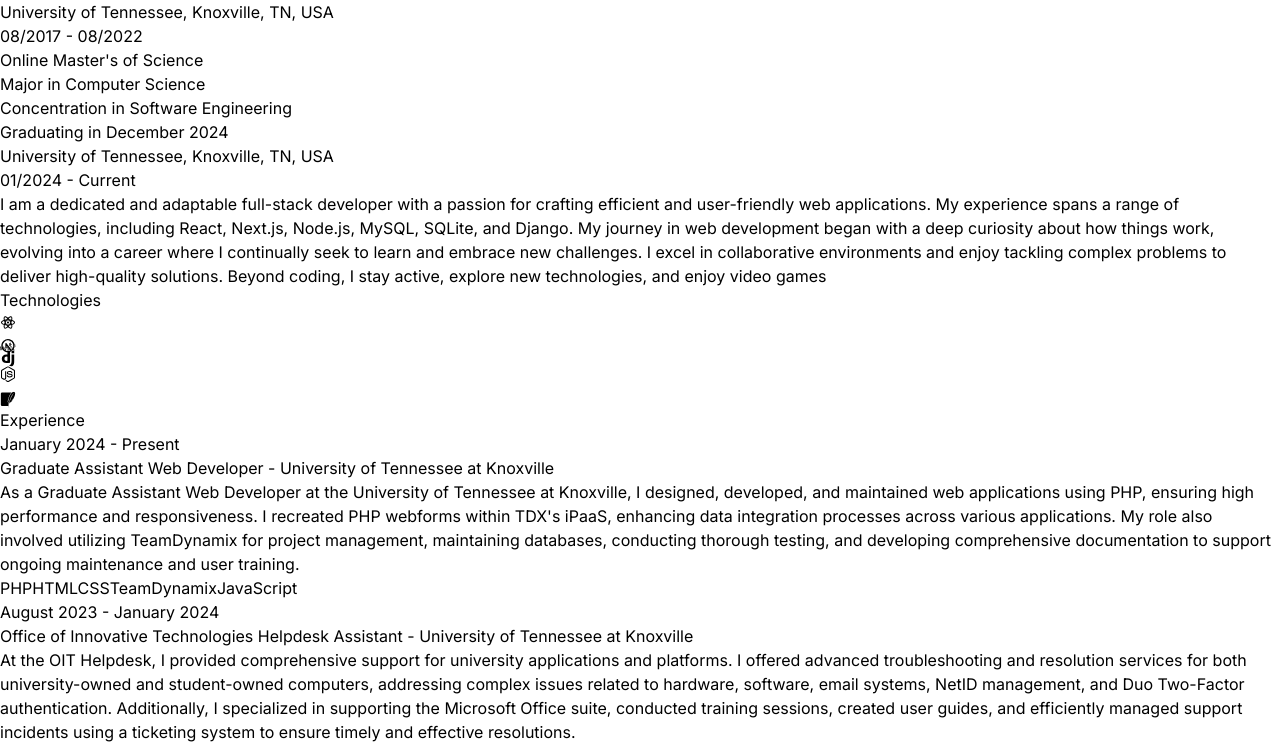
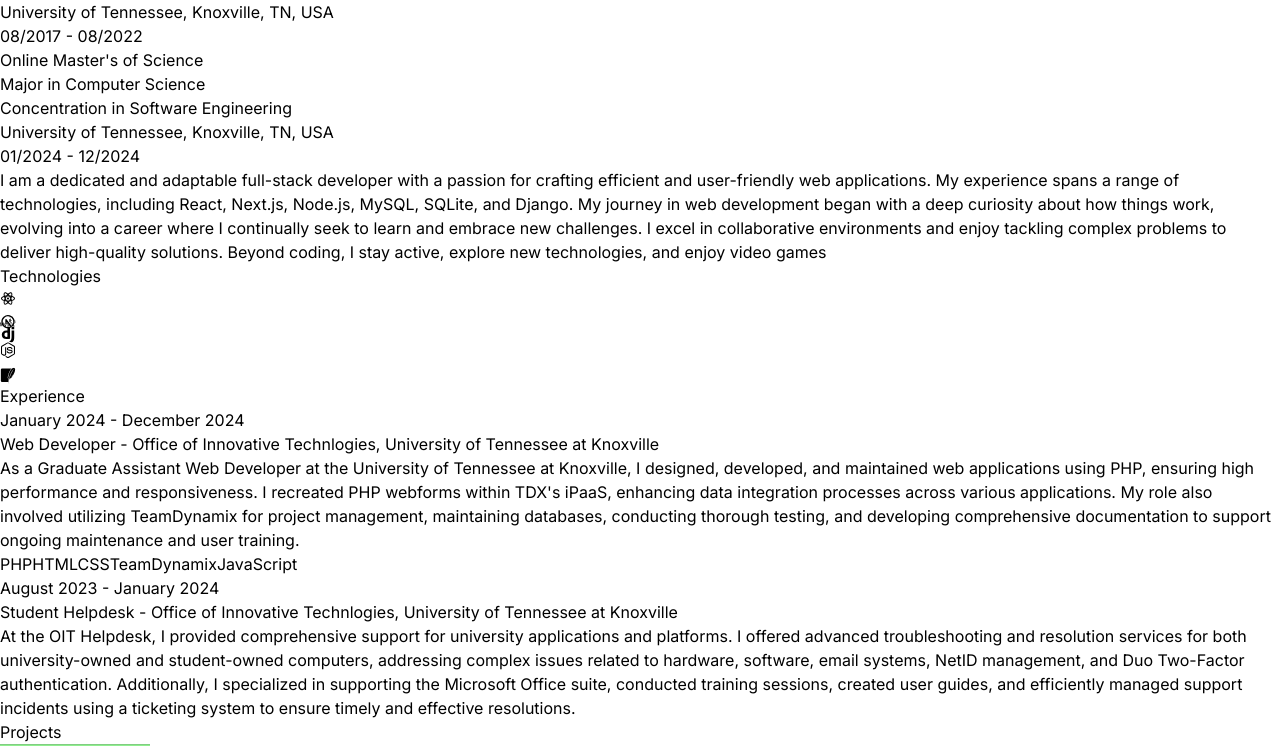
Before and after one commit to kpham7utk/PortfolioWebsite, a React (Vite) app: page / in a window 1280 px wide. Shown: the part 822-1568 px from the top of the page. Built offline with nearby package versions, Linux system fonts and the light colour scheme.

Commit message:
Update index.js
Updated for graduation

```diff
--- a/src/constants/index.js
+++ b/src/constants/index.js
@@ -19,24 +19,23 @@
         <h4 class="font-semibold text-lg">Online Master's of Science</h4>
         <p>Major in Computer Science</p>
         <p>Concentration in Software Engineering</p>
-        <p>Graduating in December 2024</p>
         <p class="text-sm text-neutral-500">University of Tennessee, Knoxville, TN, USA</p>
-        <p class="text-sm text-neutral-500">01/2024 - Current</p>
+        <p class="text-sm text-neutral-500">01/2024 - 12/2024</p>
     </div>
 `;
 
 export const EXPERIENCES = [
   {
-    year: "January 2024 - Present",
-    role: "Graduate Assistant Web Developer",
-    company: "University of Tennessee at Knoxville",
+    year: "January 2024 - December 2024",
+    role: "Web Developer",
+    company: "Office of Innovative Technlogies, University of Tennessee at Knoxville",
     description: `As a Graduate Assistant Web Developer at the University of Tennessee at Knoxville, I designed, developed, and maintained web applications using PHP, ensuring high performance and responsiveness. I recreated PHP webforms within TDX's iPaaS, enhancing data integration processes across various applications. My role also involved utilizing TeamDynamix for project management, maintaining databases, conducting thorough testing, and developing comprehensive documentation to support ongoing maintenance and user training.`,
     technologies: ["PHP", "HTML", "CSS", "TeamDynamix", "JavaScript"],
   },
   {
     year: "August 2023 - January 2024",
-    role: "Office of Innovative Technologies Helpdesk Assistant",
-    company: "University of Tennessee at Knoxville",
+    role: "Student Helpdesk",
+    company: "Office of Innovative Technlogies, University of Tennessee at Knoxville",
     description: `At the OIT Helpdesk, I provided comprehensive support for university applications and platforms. I offered advanced troubleshooting and resolution services for both university-owned and student-owned computers, addressing complex issues related to hardware, software, email systems, NetID management, and Duo Two-Factor authentication. Additionally, I specialized in supporting the Microsoft Office suite, conducted training sessions, created user guides, and efficiently managed support incidents using a ticketing system to ensure timely and effective resolutions.`,
     technologies: [],
   },
@@ -74,5 +73,5 @@
 ];
 
 export const CONTACT = {
-  email: "kpham7@vols.utk.edu",
+  email: "mingoalen1@gmail.com",
 };
```
